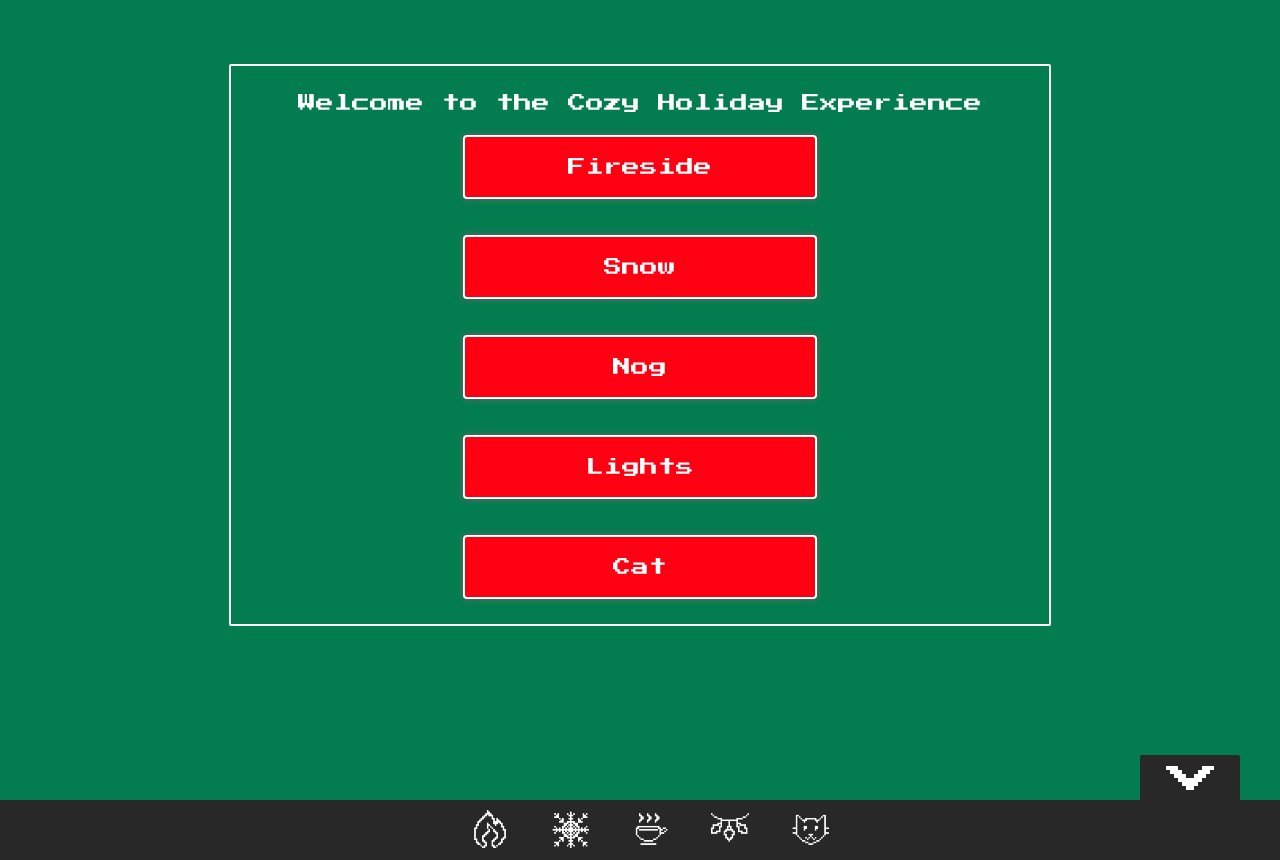
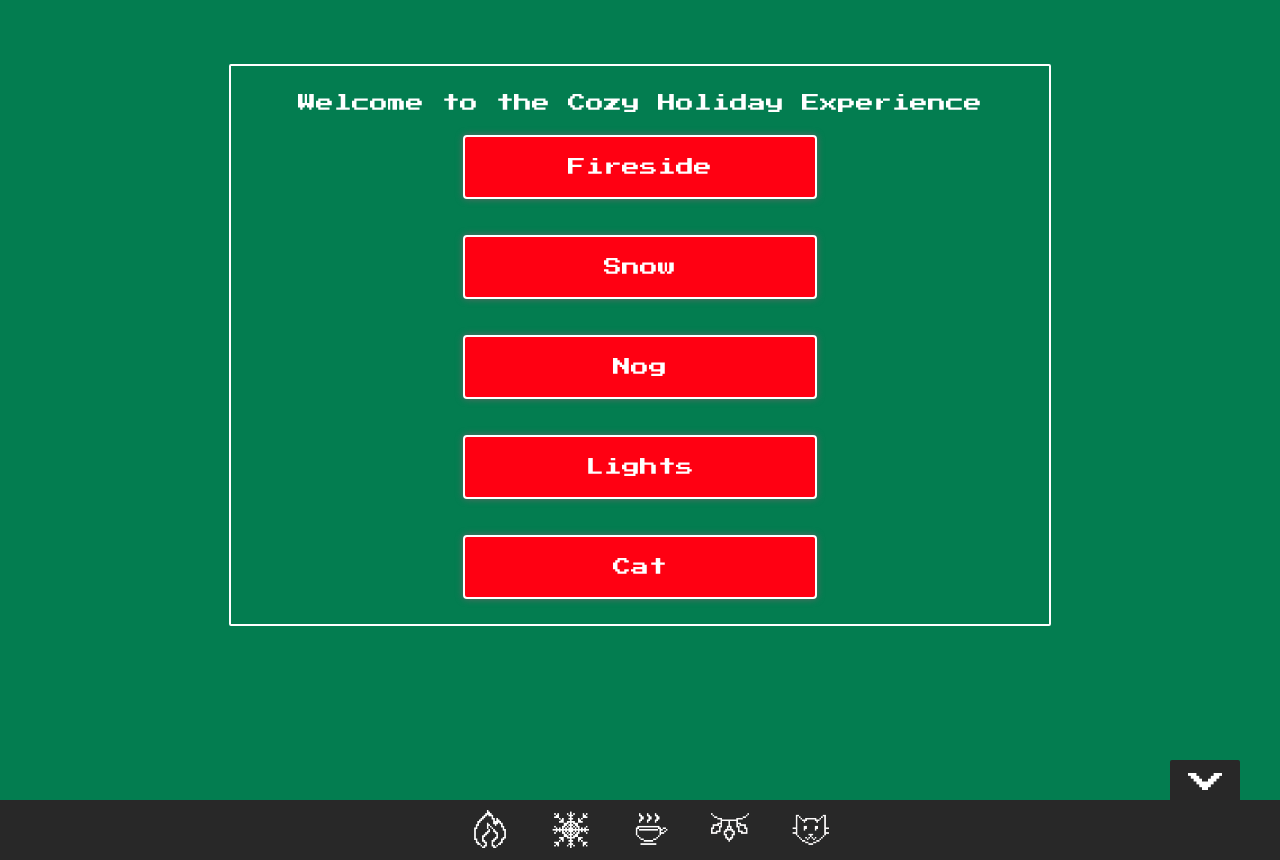
Before and after one commit to kristajg/cozy-holiday, a React (Create React App) app: page / in a window 1280 px wide. Built offline with nearby package versions, Linux system fonts and the light colour scheme.

Commit message:
Show and hide options based on props

```diff
--- a/src/App.js
+++ b/src/App.js
@@ -141,7 +141,7 @@ class App extends PureComponent {
         <Navigation
           visible={this.state.navigationVisible}
           toggle={this.genericToggle}
-          iconsToHide={['cat']}
+          // hideIcons={['cat', 'fire']}
         />
       </CozyHolidayWrapper>
     );
--- a/src/components/eggnog/Eggnog.js
+++ b/src/components/eggnog/Eggnog.js
@@ -38,7 +38,7 @@ const slideOut = keyframes`
 
 const NogWrapper = styled.div`
   position: absolute;
-  bottom: 20px
+  bottom: 110px
   right: 0px;
   width: 190px;
   max-width: 100%;
--- a/src/components/fireplace/Fireplace.js
+++ b/src/components/fireplace/Fireplace.js
@@ -33,7 +33,7 @@ const slideOut = keyframes`
 const FireplaceWrapper = styled.div`
   position: absolute;
   left: ${props => props.visible ? '20' : '-128'}px;
-  bottom: 20px;
+  bottom: 100px;
   height: 128px;
   width: 128px;
   animation: ${props => props.visible ? slideInFromLeft : slideOut} 900ms ease;
--- a/src/components/navigation/Navigation.js
+++ b/src/components/navigation/Navigation.js
@@ -45,14 +45,19 @@ const NavigationWrapper = styled.div`
 const Tab = styled.div`
   position: absolute;
   right: 60px;
-  top: -45px;
-  padding-top: 7px;
-  width: 100px;
+  top: -40px;
+  padding-top: 5px;
+  width: 70px;
   height: auto;
   background-color: #282828;
   border-top-right-radius: 2px;
   border-top-left-radius: 2px;
   cursor: pointer;
+`;
+
+const TabImage = styled.img`
+  width: 40px;
+  height: auto;
 `;
 
 const Tray = styled.div``;
@@ -80,7 +85,7 @@ const Icon = styled.img`
   }
 `;
 
-const optionsMap = [
+const options = [
   {
     name: 'fire',
     icon: fireIcon,
@@ -108,25 +113,21 @@ const optionsMap = [
   },
 ];
 
-const filterOptions = () => {
-
-};
-// optionsMap = optionsMap.filter()
+const filterOptions = removeOptions => options.filter(option => removeOptions.indexOf(option.name) < 0);
 
 class Navigation extends Component {
   render() {
-    const { visible, toggle } = this.props;
-    // Filter out iconsToHide if it's present
-    // TODO: handle error if all icons are hidden
+    const { visible, toggle, hideIcons = [] } = this.props;
+    const optionsToShow = hideIcons.length ? filterOptions(hideIcons) : options;
     return (
       <NavigationWrapper visible={visible}>
         <Tab onClick={() => toggle('navigationVisible')}>
-          <img src={visible ? arrowUp : arrowDown} alt="arrow icon" />
+          <TabImage src={visible ? arrowUp : arrowDown} alt="arrow icon" />
         </Tab>
         <Tray>
           <IconList>
-            {optionsMap.map(option => (
-              <ListItem>
+            {optionsToShow.map(option => (
+              <ListItem key={option.name}>
                 <Icon src={option.icon} alt={`${option.name} icon`} onClick={() => toggle(option.toggleAction)} />
               </ListItem>
             ))}
@@ -140,7 +141,7 @@ class Navigation extends Component {
 Navigation.propTypes = {
   visible: PropTypes.bool.isRequired,
   toggle: PropTypes.func.isRequired,
-  iconsToHide: PropTypes.array,
+  hideIcons: PropTypes.array,
 };
 
 export default Navigation;
```
